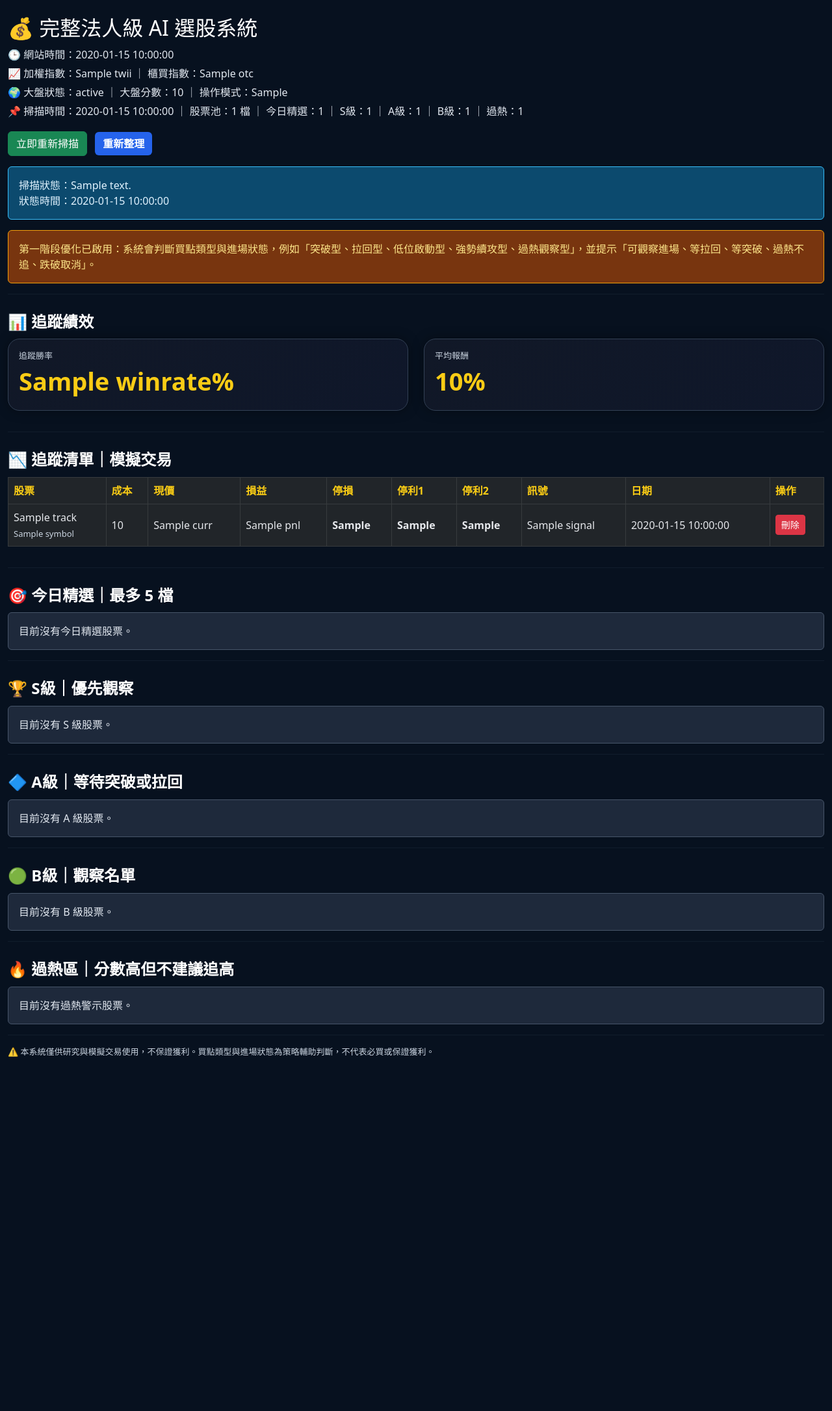
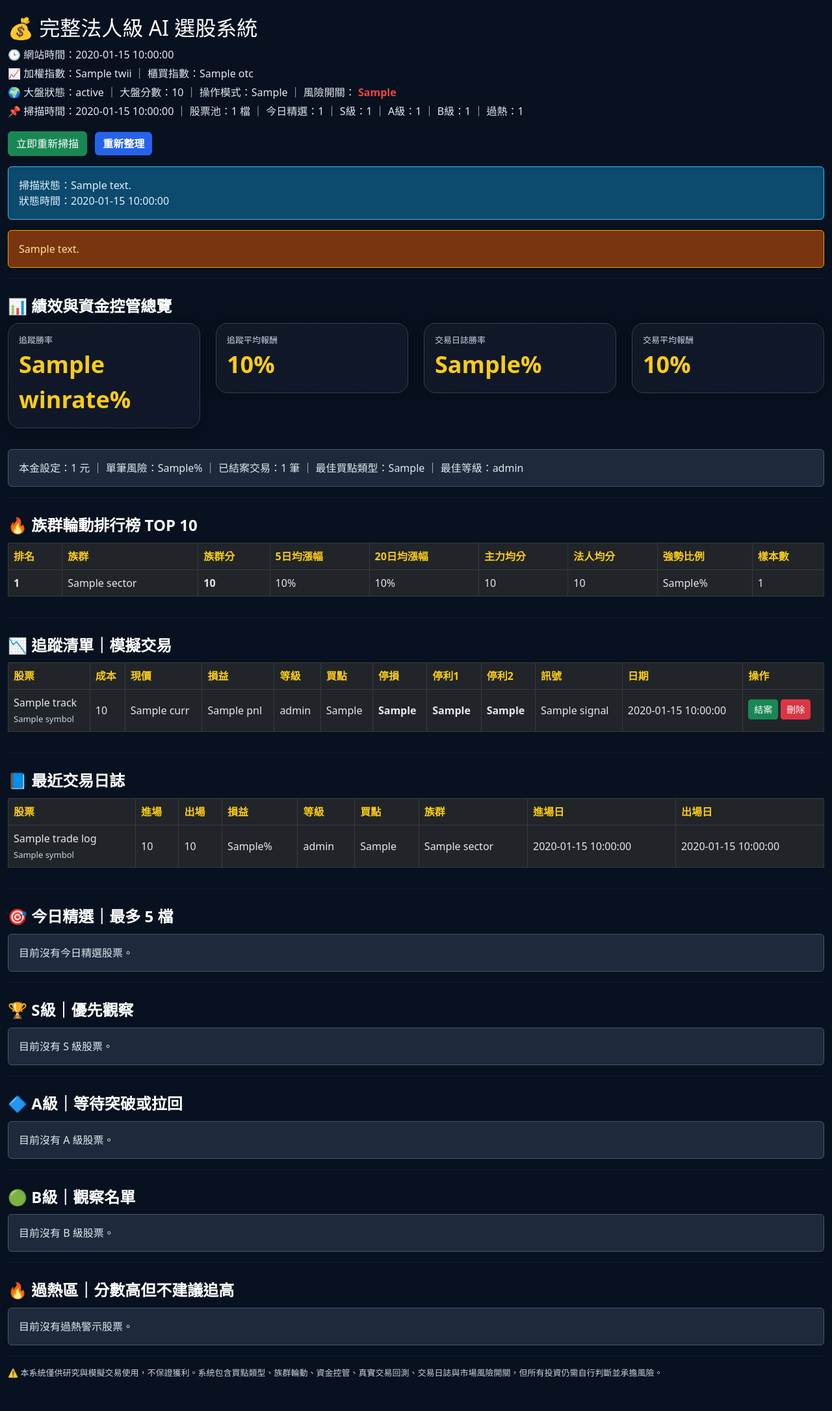
Before and after one commit to dannykao0715-code/stock-ai, a Python web app: template templates/index.html in a window 1280 px wide. Shown: the whole page at 65% size. Before the commit the page ends 1626 px from the top, so only its background shows below. Run offline with Jinja, Linux system fonts and the light colour scheme; the template is opened without the code that fills it: most values are stand-ins (such as "Sample title", 1, 10 or a date in 2020).

Commit message:
Update index.html

```diff
--- a/templates/index.html
+++ b/templates/index.html
@@ -20,7 +20,7 @@ body {
 }
 
 .container {
-    max-width: 1380px;
+    max-width: 1420px;
 }
 
 .card {
@@ -44,7 +44,7 @@ hr {
 }
 
 .score {
-    font-size: 38px;
+    font-size: 36px;
     font-weight: 900;
     color: #facc15;
 }
@@ -256,6 +256,21 @@ hr {
     padding: 10px;
     margin-bottom: 8px;
 }
+
+.risk-on {
+    color: #22c55e;
+    font-weight: 900;
+}
+
+.risk-off {
+    color: #ef4444;
+    font-weight: 900;
+}
+
+.rank-number {
+    color: #facc15;
+    font-weight: 900;
+}
 </style>
 </head>
 
@@ -267,7 +282,15 @@ hr {
 
 <div class="info-line mt-2">🕒 網站時間：{{ now }}</div>
 <div class="info-line">📈 加權指數：{{ twii }} ｜ 櫃買指數：{{ otc }}</div>
-<div class="info-line">🌍 大盤狀態：{{ market_status }} ｜ 大盤分數：{{ market_score }} ｜ 操作模式：{{ risk_mode }}</div>
+<div class="info-line">
+    🌍 大盤狀態：{{ market_status }} ｜ 大盤分數：{{ market_score }} ｜ 操作模式：{{ risk_mode }} ｜
+    風險開關：
+    {% if allow_new_positions %}
+        <span class="risk-on">{{ risk_switch }}</span>
+    {% else %}
+        <span class="risk-off">{{ risk_switch }}</span>
+    {% endif %}
+</div>
 <div class="info-line">
     📌 掃描時間：{{ scan_updated_at }} ｜ 股票池：{{ stock_pool_count }} 檔 ｜
     今日精選：{{ elite_count }} ｜ S級：{{ s_count }} ｜ A級：{{ a_count }} ｜ B級：{{ b_count }} ｜ 過熱：{{ hot_count }}
@@ -284,28 +307,90 @@ hr {
 </div>
 
 <div class="alert alert-warning">
-    第一階段優化已啟用：系統會判斷買點類型與進場狀態，例如「突破型、拉回型、低位啟動型、強勢續攻型、過熱觀察型」，並提示「可觀察進場、等拉回、等突破、過熱不追、跌破取消」。
+    {{ risk_note }}
 </div>
 
 <hr>
 
-<h4 class="section-title">📊 追蹤績效</h4>
+<h4 class="section-title">📊 績效與資金控管總覽</h4>
 
 <div class="row mb-3">
-    <div class="col-md-6 mb-3">
+    <div class="col-md-3 mb-3">
         <div class="card top-card p-3">
             <div class="small-text">追蹤勝率</div>
             <div class="score">{{ winrate }}%</div>
         </div>
     </div>
 
-    <div class="col-md-6 mb-3">
+    <div class="col-md-3 mb-3">
         <div class="card top-card p-3">
-            <div class="small-text">平均報酬</div>
+            <div class="small-text">追蹤平均報酬</div>
             <div class="score">{{ avg }}%</div>
         </div>
     </div>
+
+    <div class="col-md-3 mb-3">
+        <div class="card top-card p-3">
+            <div class="small-text">交易日誌勝率</div>
+            <div class="score">{{ trade_stats.trade_winrate }}%</div>
+        </div>
+    </div>
+
+    <div class="col-md-3 mb-3">
+        <div class="card top-card p-3">
+            <div class="small-text">交易平均報酬</div>
+            <div class="score">{{ trade_stats.trade_avg_return }}%</div>
+        </div>
+    </div>
 </div>
+
+<div class="alert alert-secondary">
+    本金設定：{{ account_size }} 元 ｜ 單筆風險：{{ risk_per_trade }}% ｜
+    已結案交易：{{ trade_stats.trade_count }} 筆 ｜
+    最佳買點類型：{{ trade_stats.best_buy_type }} ｜
+    最佳等級：{{ trade_stats.best_level }}
+</div>
+
+<hr>
+
+<h4 class="section-title">🔥 族群輪動排行榜 TOP 10</h4>
+
+{% if sector_rankings %}
+<div class="table-responsive">
+<table class="table table-dark table-bordered align-middle">
+<thead>
+<tr>
+<th>排名</th>
+<th>族群</th>
+<th>族群分</th>
+<th>5日均漲幅</th>
+<th>20日均漲幅</th>
+<th>主力均分</th>
+<th>法人均分</th>
+<th>強勢比例</th>
+<th>樣本數</th>
+</tr>
+</thead>
+<tbody>
+{% for s in sector_rankings %}
+<tr>
+<td class="rank-number">{{ s.rank }}</td>
+<td>{{ s.sector }}</td>
+<td class="warning">{{ s.sector_score }}</td>
+<td>{{ s.sector_avg_5d }}%</td>
+<td>{{ s.sector_avg_20d }}%</td>
+<td>{{ s.sector_avg_main }}</td>
+<td>{{ s.sector_avg_inst }}</td>
+<td>{{ s.sector_strong_ratio }}%</td>
+<td>{{ s.sector_stock_count }}</td>
+</tr>
+{% endfor %}
+</tbody>
+</table>
+</div>
+{% else %}
+<div class="alert alert-secondary">目前尚無族群排行資料。</div>
+{% endif %}
 
 <hr>
 
@@ -320,6 +405,8 @@ hr {
 <th>成本</th>
 <th>現價</th>
 <th>損益</th>
+<th>等級</th>
+<th>買點</th>
 <th>停損</th>
 <th>停利1</th>
 <th>停利2</th>
@@ -346,6 +433,8 @@ hr {
 {% endif %}
 </td>
 
+<td>{{ t.level }}</td>
+<td>{{ t.buy_type }}</td>
 <td class="bad">{{ t.stop_loss }}</td>
 <td class="good">{{ t.take_profit_1 }}</td>
 <td class="good">{{ t.take_profit_2 }}</td>
@@ -363,9 +452,8 @@ hr {
 <td>{{ t.date }}</td>
 
 <td>
-<a href="/untrack/{{ t.symbol }}" class="btn btn-danger btn-sm">
-刪除
-</a>
+<a href="/close-trade/{{ t.symbol }}" class="btn btn-success btn-sm mb-1">結案</a>
+<a href="/untrack/{{ t.symbol }}" class="btn btn-danger btn-sm mb-1">刪除</a>
 </td>
 </tr>
 {% endfor %}
@@ -376,6 +464,55 @@ hr {
 <div class="alert alert-secondary">
 目前沒有追蹤股票。
 </div>
+{% endif %}
+
+<hr>
+
+<h4 class="section-title">📘 最近交易日誌</h4>
+
+{% if trade_logs %}
+<div class="table-responsive">
+<table class="table table-dark table-bordered align-middle">
+<thead>
+<tr>
+<th>股票</th>
+<th>進場</th>
+<th>出場</th>
+<th>損益</th>
+<th>等級</th>
+<th>買點</th>
+<th>族群</th>
+<th>進場日</th>
+<th>出場日</th>
+</tr>
+</thead>
+<tbody>
+{% for t in trade_logs %}
+<tr>
+<td>{{ t.name }}<br><span class="small-text">{{ t.symbol }}</span></td>
+<td>{{ t.entry_price }}</td>
+<td>{{ t.exit_price }}</td>
+<td>
+{% if t.pnl_pct > 0 %}
+<span class="good">{{ t.pnl_pct }}%</span>
+{% elif t.pnl_pct < 0 %}
+<span class="bad">{{ t.pnl_pct }}%</span>
+{% else %}
+{{ t.pnl_pct }}%
+{% endif %}
+</td>
+<td>{{ t.level }}</td>
+<td>{{ t.buy_type }}</td>
+<td>{{ t.sector }}</td>
+<td>{{ t.entry_date }}</td>
+<td>{{ t.exit_date }}</td>
+</tr>
+{% endfor %}
+</tbody>
+</table>
+</div>
+{% else %}
+<div class="alert alert-secondary">目前還沒有已結案交易。</div>
 {% endif %}
 
 <hr>
@@ -404,7 +541,7 @@ hr {
         {% endif %}
 
         <h5>{{ r.name }}</h5>
-        <div class="small-text">{{ r.symbol }} ｜ {{ r.sector }}</div>
+        <div class="small-text">{{ r.symbol }} ｜ {{ r.sector }} ｜ 族群排名：{{ r.sector_rank }}</div>
 
         <hr>
 
@@ -494,18 +631,28 @@ hr {
 
         <hr>
 
-        <div class="small-text">簡易回測</div>
+        <div class="small-text">真實交易回測</div>
         <div>回測次數：{{ r.bt_count }}</div>
-        <div>回測勝率：{{ r.bt_winrate }}%</div>
+        <div>勝率：{{ r.bt_winrate }}%</div>
         <div>平均報酬：{{ r.bt_avg_return }}%</div>
+        <div>平均獲利：{{ r.bt_avg_win }}%</div>
+        <div>平均虧損：{{ r.bt_avg_loss }}%</div>
         <div>期望值：{{ r.bt_expectancy }}%</div>
+        <div>獲利因子：{{ r.bt_profit_factor }}</div>
+        <div>最大回撤：{{ r.bt_max_drawdown }}%</div>
 
         <hr>
 
-        <div class="small-text">建議風控</div>
+        <div class="small-text">建議風控與部位</div>
         <div>停損：<span class="bad">{{ r.stop_loss }}</span></div>
         <div>第一停利：<span class="good">{{ r.take_profit_1 }}</span></div>
         <div>第二停利：<span class="good">{{ r.take_profit_2 }}</span></div>
+        <div>單筆可承受風險：{{ r.risk_amount }} 元</div>
+        <div>每股風險：{{ r.risk_per_share }} 元</div>
+        <div>建議股數：{{ r.suggest_shares }} 股</div>
+        <div>約當張數：<span class="warning">{{ r.suggest_lots }}</span> 張</div>
+        <div>約當部位：{{ r.position_value }} 元</div>
+        <div class="small-text">{{ r.position_note }}</div>
 
         <a href="/track/{{ r.symbol }}/{{ r.name }}/{{ r.price }}/{{ r.stop_loss }}/{{ r.take_profit_1 }}/{{ r.take_profit_2 }}"
            class="btn btn-warning mt-3">
@@ -544,7 +691,7 @@ hr {
 <hr>
 
 <div class="small-text mb-4">
-⚠️ 本系統僅供研究與模擬交易使用，不保證獲利。買點類型與進場狀態為策略輔助判斷，不代表必買或保證獲利。
+⚠️ 本系統僅供研究與模擬交易使用，不保證獲利。系統包含買點類型、族群輪動、資金控管、真實交易回測、交易日誌與市場風險開關，但所有投資仍需自行判斷並承擔風險。
 </div>
 
 </div>
```
